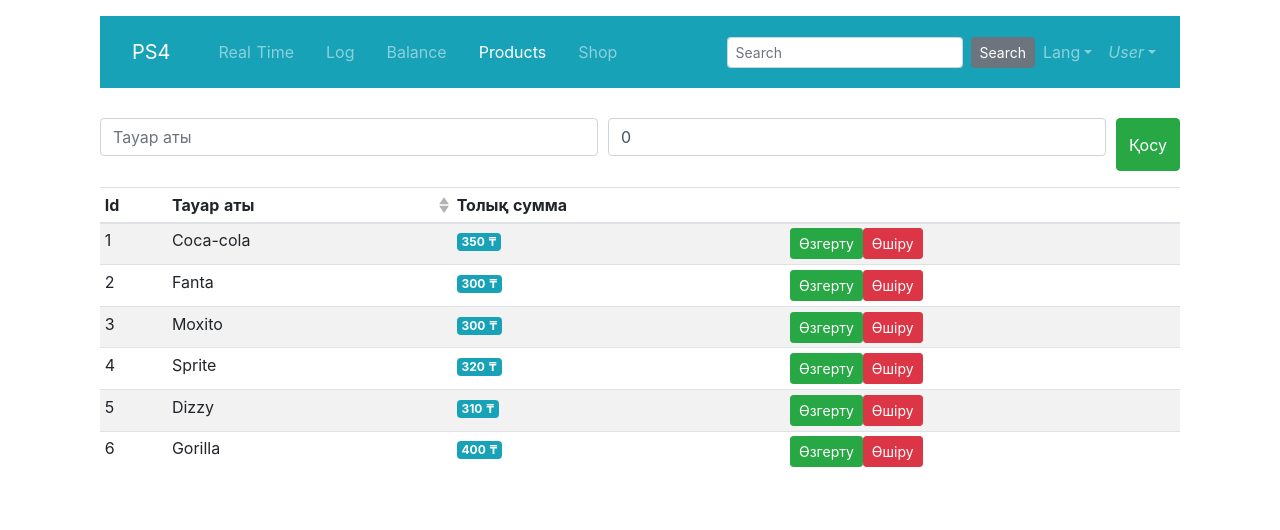
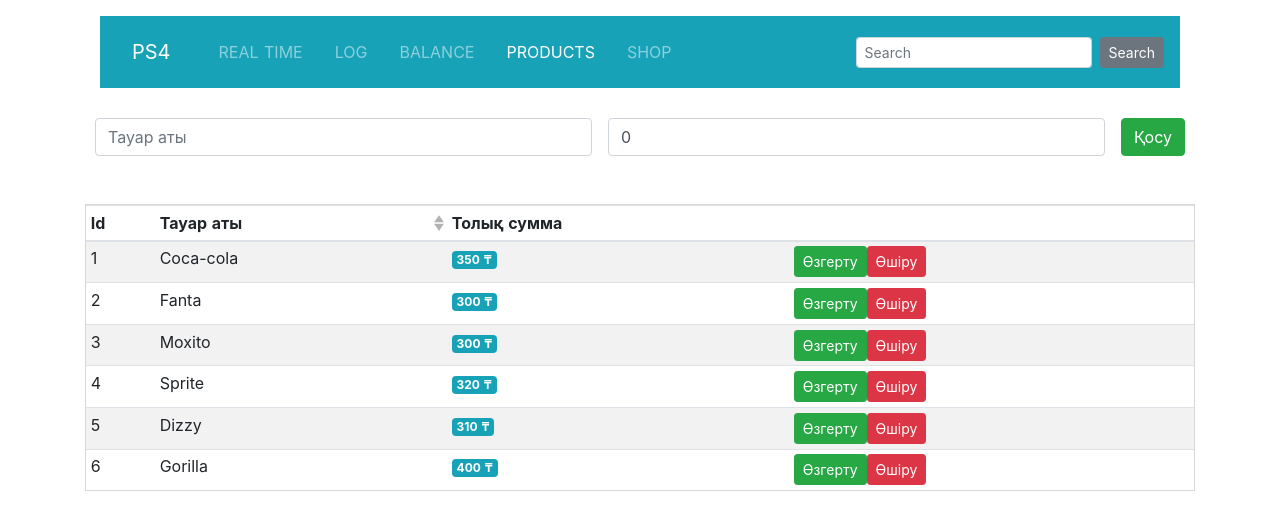
Before and after one commit to bek-app/nuxtjs-pr, a Nuxt app: page /products in a window 1280 px wide. Shown: the top 530 px of the page. Built offline with nearby package versions, Linux system fonts and the light colour scheme.

Commit message:
corrected

```diff
--- a/components/Navbar.vue
+++ b/components/Navbar.vue
@@ -1,5 +1,5 @@
 <template>
-  <b-container>
+  <b-container class="container">
     <b-navbar toggleable="lg" type="dark" variant="info">
       <b-navbar-brand
         class="nav-link"
@@ -70,22 +70,6 @@
               >Search</b-button
             >
           </b-nav-form>
-
-          <b-nav-item-dropdown text="Lang" right>
-            <b-dropdown-item href="#">EN</b-dropdown-item>
-            <b-dropdown-item href="#">ES</b-dropdown-item>
-            <b-dropdown-item href="#">RU</b-dropdown-item>
-            <b-dropdown-item href="#">FA</b-dropdown-item>
-          </b-nav-item-dropdown>
-
-          <b-nav-item-dropdown right>
-            <!-- Using 'button-content' slot -->
-            <template #button-content>
-              <em>User</em>
-            </template>
-            <b-dropdown-item href="#">Profile</b-dropdown-item>
-            <b-dropdown-item href="#">Sign Out</b-dropdown-item>
-          </b-nav-item-dropdown>
         </b-navbar-nav>
       </b-collapse>
     </b-navbar>
@@ -98,4 +82,7 @@ export default {}
 body {
   font-family: 'Antonio', sans-serif;
 }
+.nav-link {
+  text-transform: uppercase;
+}
 </style>
--- a/pages/balance.vue
+++ b/pages/balance.vue
@@ -1,14 +1,21 @@
 <template>
   <b-container class="mt-3">
     <Navbar />
-    <b-table class="mt-5" responsive="sm" small :items="users" :fields="fields">
+    <b-table
+      class="mt-5 table"
+      responsive="sm"
+      striped
+      small
+      :items="users"
+      :fields="fields"
+    >
       <template #cell(balance)="data">
         <b-badge variant="success">{{ data.item.balance }} ₸</b-badge></template
       >
+      <template #cell(name)="data">
+        <b-badge variant="warning">{{ data.item.name }} </b-badge></template
+      >
     </b-table>
-    <template #cell(name)="data">
-      <b-badge variant="success">{{ data.item.name }} </b-badge></template
-    >
   </b-container>
 </template>
 
@@ -39,3 +46,8 @@ export default {
   },
 }
 </script>
+<style scoped>
+.table {
+  border: 1px solid rgb(219, 214, 214);
+}
+</style>
--- a/pages/log.vue
+++ b/pages/log.vue
@@ -3,7 +3,7 @@
     <Navbar />
     <b-table
       id="table-transition-example"
-      class="mt-5"
+      class="mt-5 table"
       :items="items"
       :fields="fields"
       striped
@@ -78,3 +78,8 @@ export default {
   },
 }
 </script>
+<style scoped>
+.table {
+  border: 1px solid rgb(219, 214, 214);
+}
+</style>
--- a/pages/products.vue
+++ b/pages/products.vue
@@ -3,21 +3,21 @@
     <Navbar />
     <div class="product__input">
       <b-form-input
-        class="input"
-        v-model="text"
+        class="input mr-3"
+        v-model.trim="text"
         placeholder="Тауар аты"
       ></b-form-input>
       <b-form-input
-        class="input"
+        class="input mr-3"
         v-model.number="number"
         type="number"
       ></b-form-input>
       <b-button variant="success" @click="addProduct">Қосу</b-button>
     </div>
-    <div class="table">
+    <div>
       <b-table
         id="table-transition-example"
-        class="mt-3"
+        class="mt-5 table"
         :items="products"
         :fields="fields"
         striped
@@ -39,8 +39,8 @@
             >Өзгерту</b-button
           >
           <b-button size="sm" variant="danger" @click="removeSum()">
-            Өшіру</b-button
-          >
+            Өшіру
+          </b-button>
         </template>
       </b-table>
       <b-modal id="my-modal" size="sm" hide-footer>
@@ -51,7 +51,7 @@
           ></template
         >
         <b-form-input
-          class="input"
+          class="input mb-2"
           v-model.number="numberChange"
           type="number"
         ></b-form-input>
@@ -96,7 +96,7 @@ export default {
   },
   methods: {
     addProduct() {
-      if (!this.text && !this.number) return
+      if (!this.text || !this.number) return
       let maxId = 0
       this.products.forEach((product) => {
         if (product.id > maxId) {
@@ -166,14 +166,10 @@ export default {
   display: flex;
   justify-content: space-around;
   margin-top: 30px;
-  padding: 0 15px;
+  padding: 0 10px;
 }
 
-.input {
-  margin-right: 10px;
-  margin-bottom: 15px;
-}
 .table {
-  padding: 0 15px;
+  border: 1px solid rgb(219, 214, 214);
 }
 </style>
--- a/pages/realtime.vue
+++ b/pages/realtime.vue
@@ -1,7 +1,19 @@
 <template>
   <b-container class="mt-3 wrap">
     <Navbar />
-    <b-table class="mt-5" responsive="sm" :items="items" :fields="fields" small>
+    <b-table
+      class="mt-5 table"
+      responsive="sm"
+      :items="items"
+      :fields="fields"
+      small
+    >
+      <template #cell(pc)="data">
+        <b-badge v-if="data.item.busy" variant="danger">
+          {{ data.item.pc }}
+        </b-badge>
+        <b-badge v-else variant="success"> {{ data.item.pc }} </b-badge>
+      </template>
       <template #cell(name)="data">
         {{ getUserNameById(data.item.userId) }}
       </template>
@@ -11,12 +23,7 @@
       <template #cell(end_time)="data">
         {{ data.item.end_time | formatDate1 }}
       </template>
-      <template #cell(status)="data">
-        <h3>
-          <b-badge v-if="data.item.busy" variant="danger">бос емес</b-badge>
-          <b-badge v-else variant="success">бос</b-badge>
-        </h3>
-      </template>
+
       <template #cell(sum)="data" class="text-center">
         <b-badge variant="warning">{{ data.item.sum }} ₸</b-badge>
       </template>
@@ -25,7 +32,6 @@
           v-if="data.item.busy"
           v-b-modal="'my-modal'"
           variant="danger"
-          block
           size="sm"
           @click="hideModalTime(data.item)"
         >
@@ -34,7 +40,6 @@
 
         <b-button
           v-else
-          block
           size="sm"
           variant="primary"
           @click="showModalTime(data.item)"
@@ -89,23 +94,18 @@ export default {
         },
         {
           key: 'name',
-          label: 'Аты-жөні',
+          label: 'Аты',
         },
         {
           key: 'start_time',
           label: 'Басталуы',
-          sortable: true,
         },
         {
           key: 'end_time',
           label: 'Аяқталуы',
-          sortable: true,
         },
-        {
-          key: 'status',
-          label: 'Статусы',
-        },
-        { key: 'sum', label: 'Толық сумма' },
+
+        { key: 'sum', label: 'Cумма' },
         {
           key: 'btn',
           label: '',
@@ -193,4 +193,8 @@ export default {
   },
 }
 </script>
-<style scoped></style>
+<style scoped>
+.table {
+  border: 1px solid rgb(219, 214, 214);
+}
+</style>
--- a/pages/shop.vue
+++ b/pages/shop.vue
@@ -19,18 +19,19 @@
       </b-form-select>
       <b-button variant="success" @click="addSelected">Енгізу</b-button>
     </div>
-    <div class="table">
+    <div>
       <b-table
         id="table-transition-example"
-        class="mt-5"
+        class="mt-2 table"
         :items="items"
         :fields="fields"
         striped
         small
       >
         <template #cell(id)="data">
-          {{ data.item.userId }}
+          {{ data.index + 1 }}
         </template>
+
         <template #cell(user)="data">
           {{ getUserNameById(data.item.userId) }}
         </template>
@@ -63,7 +64,7 @@ export default {
         },
         {
           key: 'user',
-          label: 'Аты-жөні',
+          label: 'Аты',
           sortable: true,
         },
         {
@@ -78,7 +79,7 @@ export default {
           sortable: true,
         },
 
-        { key: 'sum', label: 'Толық сумма' },
+        { key: 'sum', label: 'Cумма' },
       ],
       selectedUserId: null,
       selectedProductId: null,
@@ -117,7 +118,7 @@ export default {
       return this.products.find((product) => product.id === productID).sum
     },
     addSelected() {
-      if (!this.selectedUserId && !this.selectedProductId) return
+      if (!this.selectedUserId || !this.selectedProductId) return
       const sum = this.products.find(
         (product) => product.id === this.selectedProductId
       ).sum
@@ -136,7 +137,7 @@ export default {
 .selected__container {
   display: flex;
   justify-content: space-around;
-  margin-top: 50px;
+  margin-top: 20px;
   padding: 15px;
 }
 
@@ -144,6 +145,6 @@ export default {
   margin-right: 10px;
 }
 .table {
-  padding: 0 15px;
+  border: 1px solid rgb(219, 214, 214);
 }
 </style>
```
